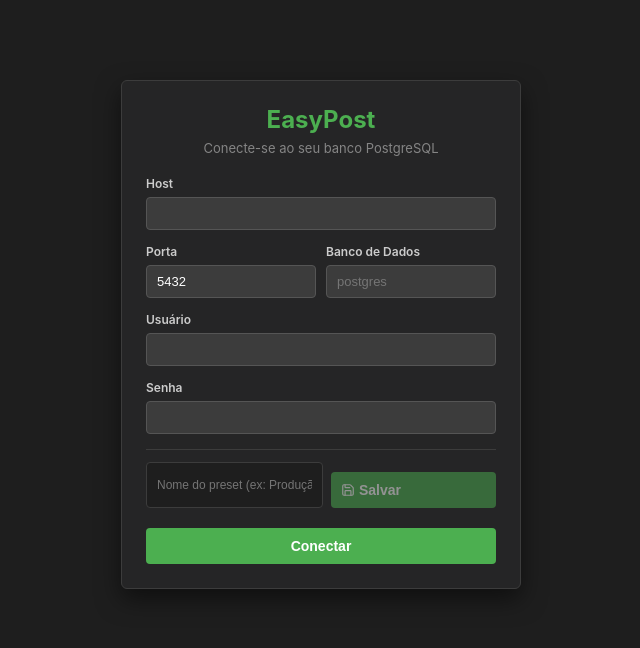
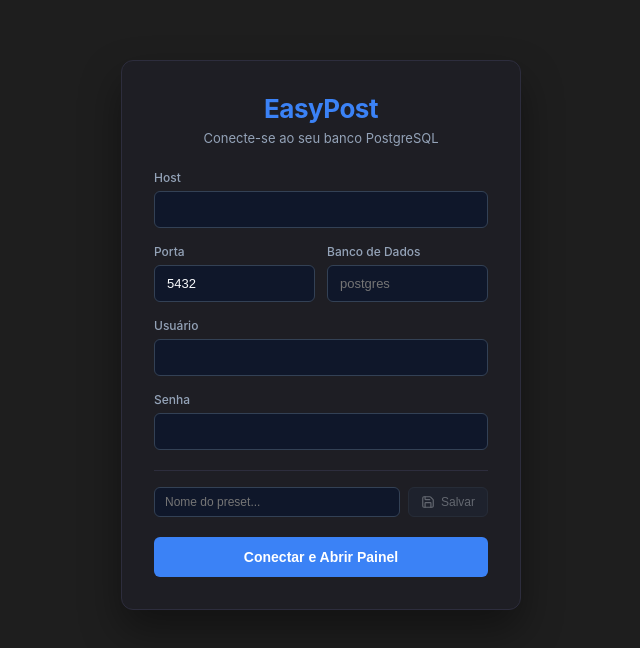
Before and after one commit to Math-1213/EasyDB, a React (Vite) app: page / in a window 1280 px wide. Shown: the top 648 px of the page, without its empty margins (319-959 px from the left). Built offline with nearby package versions, Linux system fonts and the light colour scheme.

Commit message:
feat: rework of connect and app screen

```diff
--- a/src-tauri/tauri.conf.json
+++ b/src-tauri/tauri.conf.json
@@ -13,8 +13,10 @@
     "windows": [
       {
         "title": "easypost",
-        "width": 800,
-        "height": 600
+        "width": 1200,
+        "height": 800,
+        "resizable": true,
+        "maximized": true
       }
     ],
     "security": {
--- a/src/App.css
+++ b/src/App.css
@@ -138,3 +138,111 @@
   display: flex;
   align-items: center;
 }
+
+.app-layout {
+  display: flex;
+  flex-direction: column;
+  height: 100vh;
+  width: 100vw;
+  overflow: hidden;
+}
+
+/* Barra superior de abas */
+.tabs-bar {
+  display: flex;
+  background-color: #0f172a;
+  border-bottom: 1px solid #1e293b;
+  padding-top: 4px;
+  padding-left: 8px;
+  gap: 2px;
+}
+
+/* Item de aba individual */
+.tab-item {
+  display: flex;
+  align-items: center;
+  gap: 8px;
+  background-color: #1e293b;
+  color: #94a3b8;
+  padding: 6px 12px;
+  border-radius: 6px 6px 0 0;
+  border: 1px solid #334155;
+  border-bottom: none;
+  font-size: 12px;
+  cursor: pointer;
+  max-width: 220px;
+  transition: all 0.15s ease;
+}
+
+.tab-item:hover {
+  background-color: #233044;
+  color: #e2e8f0;
+}
+
+.tab-item.active {
+  background-color: #1e1e24; /* Combina com o fundo do seu container/dashboard */
+  color: #3b82f6;
+  border-color: #2d2d3d;
+  font-weight: 500;
+}
+
+.tab-icon {
+  color: #64748b;
+}
+.tab-item.active .tab-icon {
+  color: #3b82f6;
+}
+
+.tab-title {
+  white-space: nowrap;
+  overflow: hidden;
+  text-overflow: ellipsis;
+}
+
+/* Botão de fechar aba */
+.btn-close-tab {
+  background: none;
+  border: none;
+  color: #64748b;
+  cursor: pointer;
+  display: flex;
+  align-items: center;
+  justify-content: center;
+  padding: 2px;
+  border-radius: 4px;
+}
+
+.btn-close-tab:hover {
+  background-color: rgba(239, 68, 68, 0.2);
+  color: #ef4444;
+}
+
+/* Botão de nova aba (+) */
+.tab-item-plus {
+  background: none;
+  border: none;
+  color: #64748b;
+  cursor: pointer;
+  display: flex;
+  align-items: center;
+  padding: 0 10px;
+  margin-bottom: 2px;
+  border-radius: 4px;
+}
+
+.tab-item-plus:hover,
+.tab-item-plus.active {
+  color: #3b82f6;
+  background-color: rgba(59, 130, 246, 0.1);
+}
+
+.main-content {
+  flex: 1;
+  overflow: hidden;
+  background-color: #1e1e24;
+}
+
+.dashboard-view {
+  padding: 24px;
+  color: #f8fafc;
+}
--- a/src/App.jsx
+++ b/src/App.jsx
@@ -1,16 +1,111 @@
 import { useState } from "react";
-import "./App.css";
-import ConnectScreen from "./Screens/Connect";
-import DashboardScreen from "./Screens/Dashboard";
+import ConnectScreen from "./Screens/Connect/index.jsx";
+import { Plus, X, Database } from "lucide-react";
+import DashboardScreen from "./Screens/Dashboard/index.jsx";
 
 function App() {
-  const [isConnected, setIsConnected] = useState(false);
+  const [tabs, setTabs] = useState([]);
+  const [activeTabId, setActiveTabId] = useState(null);
+  const [showConnect, setShowConnect] = useState(true);
 
-  if (isConnected) {
-    return <DashboardScreen onDisconnect={() => setIsConnected(false)} />;
-  }
+  // Auxiliar para gerar o título baseado na config
+  const generateTabTitle = (config) => {
+    const shortHost = config.host.split(".")[0] || config.host;
+    return `${config.database} (${config.user}@${shortHost})`;
+  };
 
-  return <ConnectScreen onConnectSuccess={() => setIsConnected(true)} />;
+  const handleNewConnection = (config) => {
+    const newTab = {
+      id: Date.now().toString(),
+      title: generateTabTitle(config),
+      config: config,
+    };
+
+    setTabs([...tabs, newTab]);
+    setActiveTabId(newTab.id);
+    setShowConnect(false);
+  };
+
+  // Nova função para atualizar os dados da aba dinamicamente
+  const handleUpdateTabConfig = (updatedConfig) => {
+    setTabs((prevTabs) =>
+      prevTabs.map((tab) =>
+        tab.id === activeTabId
+          ? {
+              ...tab,
+              title: generateTabTitle(updatedConfig),
+              config: updatedConfig,
+            }
+          : tab,
+      ),
+    );
+  };
+
+  const closeTab = (tabId, e) => {
+    e.stopPropagation();
+    const filteredTabs = tabs.filter((t) => t.id !== tabId);
+    setTabs(filteredTabs);
+
+    if (activeTabId === tabId) {
+      if (filteredTabs.length > 0) {
+        setActiveTabId(filteredTabs[filteredTabs.length - 1].id);
+      } else {
+        setShowConnect(true);
+      }
+    }
+  };
+
+  const activeTab = tabs.find((t) => t.id === activeTabId);
+
+  return (
+    <div className="app-layout">
+      {tabs.length > 0 && (
+        <div className="tabs-bar">
+          {tabs.map((tab) => (
+            <div
+              key={tab.id}
+              className={`tab-item ${activeTabId === tab.id && !showConnect ? "active" : ""}`}
+              onClick={() => {
+                setActiveTabId(tab.id);
+                setShowConnect(false);
+              }}
+            >
+              <Database size={14} className="tab-icon" />
+              <span className="tab-title">{tab.title}</span>
+              <button
+                className="btn-close-tab"
+                onClick={(e) => closeTab(tab.id, e)}
+              >
+                <X size={12} />
+              </button>
+            </div>
+          ))}
+
+          <button
+            className={`tab-item-plus ${showConnect ? "active" : ""}`}
+            onClick={() => setShowConnect(true)}
+            title="Nova Conexão"
+          >
+            <Plus size={16} />
+          </button>
+        </div>
+      )}
+
+      <div className="main-content">
+        {showConnect ? (
+          <ConnectScreen onConnectSuccess={handleNewConnection} />
+        ) : (
+          <div className="dashboard-view">
+            {/* Repassamos a config atual e a função que atualiza a aba */}
+            <DashboardScreen
+              config={activeTab?.config}
+              onUpdateTabConfig={handleUpdateTabConfig}
+            />
+          </div>
+        )}
+      </div>
+    </div>
+  );
 }
 
 export default App;
--- a/src/Screens/Connect/index.jsx
+++ b/src/Screens/Connect/index.jsx
@@ -1,6 +1,6 @@
 import { useState, useEffect } from "react";
 import { invoke } from "@tauri-apps/api/core";
-import { Save, Trash2 } from "lucide-react";
+import { Save, Trash2, X, Check } from "lucide-react";
 import "../../App.css";
 import "./styles.css";
 
@@ -16,8 +16,8 @@
   const [presetName, setPresetName] = useState("");
   const [status, setStatus] = useState("");
   const [loading, setLoading] = useState(false);
+  const [presetToDelete, setPresetToDelete] = useState(null);
 
-  // Carrega os presets salvos no localStorage ao iniciar
   useEffect(() => {
     const savedPresets = localStorage.getItem("easypost_presets");
     if (savedPresets) {
@@ -38,8 +38,9 @@
     try {
       const response = await invoke("connect_db", { config });
       setStatus(response);
+
       if (response === "Conectado com sucesso!") {
-        onConnectSuccess();
+        onConnectSuccess({ ...config });
       }
     } catch (error) {
       setStatus(`Erro: ${error}`);
@@ -48,7 +49,6 @@
     }
   };
 
-  // Salva o preset atual
   const handleSavePreset = (e) => {
     e.preventDefault();
     if (!presetName.trim()) return;
@@ -60,24 +60,20 @@
     };
 
     const updated = [...presets, newPreset];
-    setPresets(updated);
-    localStorage.setItem("easypost_presets", JSON.stringify(updated));
+    savePresetsList(updated);
     setPresetName("");
     setStatus(`Preset "${newPreset.name}" salvo!`);
   };
 
-  // Carrega as configurações de um preset selecionado
   const handleSelectPreset = (preset) => {
+    if (presetToDelete) return;
     setConfig({ ...preset.config });
     setStatus(`Preset "${preset.name}" carregado.`);
   };
 
-  // Deleta um preset
-  const handleDeletePreset = (id, e) => {
-    e.stopPropagation(); // Evita carregar o preset ao clicar em deletar
-    const updated = presets.filter((p) => p.id !== id);
-    setPresets(updated);
-    localStorage.setItem("easypost_presets", JSON.stringify(updated));
+  const savePresetsList = (newList) => {
+    setPresets(newList);
+    localStorage.setItem("easypost_presets", JSON.stringify(newList));
   };
 
   return (
@@ -85,27 +81,62 @@
       <h1>EasyPost</h1>
       <p>Conecte-se ao seu banco PostgreSQL</p>
 
-      {/* Painel de Presets Salvose */}
       {presets.length > 0 && (
         <div className="presets-section">
           <label className="preset-label">Presets Salvos</label>
           <div className="presets-list">
-            {presets.map((p) => (
+            {presets.map((p) => {
+              const isConfirming = presetToDelete === p.id;
+              return (
                 <div
                   key={p.id}
-                className="preset-badge"
+                  className={`preset-badge ${isConfirming ? "confirming" : ""}`}
                   onClick={() => handleSelectPreset(p)}
                 >
-                <span>{p.name}</span>
+                  <span>{isConfirming ? "Excluir?" : p.name}</span>
+
+                  {isConfirming ? (
+                    <div className="badge-confirm-actions">
                       <button
                         type="button"
-                  onClick={(e) => handleDeletePreset(p.id, e)}
+                        onClick={(e) => {
+                          e.stopPropagation();
+                          const updated = presets.filter(
+                            (item) => item.id !== p.id,
+                          );
+                          savePresetsList(updated);
+                          setPresetToDelete(null);
+                        }}
+                        className="btn-badge-confirm"
+                      >
+                        <Check size={12} />
+                      </button>
+                      <button
+                        type="button"
+                        onClick={(e) => {
+                          e.stopPropagation();
+                          setPresetToDelete(null);
+                        }}
+                        className="btn-badge-cancel"
+                      >
+                        <X size={12} />
+                      </button>
+                    </div>
+                  ) : (
+                    <button
+                      type="button"
+                      onClick={(e) => {
+                        e.stopPropagation();
+                        setPresetToDelete(p.id);
+                      }}
                       className="btn-delete-preset"
                     >
                       <Trash2 size={12} />
                     </button>
+                  )}
                 </div>
-            ))}
+              );
+            })}
           </div>
         </div>
       )}
@@ -131,7 +162,6 @@
               required
             />
           </div>
-
           <div className="form-group">
             <label>Banco de Dados</label>
             <input
@@ -164,11 +194,10 @@
           />
         </div>
 
-        {/* Campo para salvar o preset atual */}
         <div className="save-preset-container">
           <input
             type="text"
-            placeholder="Nome do preset (ex: Produção)..."
+            placeholder="Nome do preset..."
             value={presetName}
             onChange={(e) => setPresetName(e.target.value)}
             className="preset-name-input"
@@ -178,14 +207,13 @@
             onClick={handleSavePreset}
             disabled={!presetName.trim()}
             className="btn-save-preset"
-            title="Salvar campos atuais como Preset"
           >
             <Save size={14} /> Salvar
           </button>
         </div>
 
         <button type="submit" disabled={loading} className="btn-connect-main">
-          {loading ? "Conectando..." : "Conectar"}
+          {loading ? "Conectando..." : "Conectar e Abrir Painel"}
         </button>
       </form>
 
--- a/src/Screens/Connect/styles.css
+++ b/src/Screens/Connect/styles.css
@@ -1,118 +1,106 @@
 /* ==========================================================================
-   TELA DE LOGIN / CONEXÃO
+   TELA DE LOGIN / CONEXÃO (MODERNA AZUL)
    ========================================================================== */
 .login-container {
   max-width: 400px;
-  margin: 80px auto;
-  padding: 24px;
-  background: #252526;
-  border: 1px solid #3c3c3c;
-  border-radius: 6px;
-  box-shadow: 0 10px 25px rgba(0, 0, 0, 0.5);
+  margin: 60px auto;
+  padding: 32px;
+  background: #1e1e24;
+  border: 1px solid #2d2d3d;
+  border-radius: 12px;
+  box-shadow: 0 20px 40px rgba(0, 0, 0, 0.4);
 }
 
 .login-container h1 {
   margin-bottom: 6px;
-  color: #4caf50;
+  color: #3b82f6; /* Azul Moderno */
   text-align: center;
-  font-size: 24px;
+  font-size: 26px;
+  letter-spacing: -0.5px;
 }
 
 .login-container p {
   text-align: center;
-  color: #858585;
+  color: #94a3b8;
   font-size: 13px;
-  margin-bottom: 20px;
+  margin-bottom: 24px;
 }
 
 .form-group {
-  margin-bottom: 14px;
+  margin-bottom: 16px;
 }
 
 .form-group label {
   display: block;
   margin-bottom: 6px;
   font-size: 12px;
-  color: #cccccc;
-  font-weight: 600;
+  color: #94a3b8;
+  font-weight: 500;
 }
 
 .form-group input {
   width: 100%;
-  padding: 8px 10px;
-  background: #3c3c3c;
-  border: 1px solid #555;
-  border-radius: 4px;
-  color: #fff;
+  padding: 10px 12px;
+  background: #0f172a;
+  border: 1px solid #334155;
+  border-radius: 6px;
+  color: #f8fafc;
   font-size: 13px;
+  transition: all 0.2s ease;
 }
 
 .form-group input:focus {
-  border-color: #4caf50;
+  border-color: #3b82f6;
+  box-shadow: 0 0 0 2px rgba(59, 130, 246, 0.15);
   outline: none;
 }
 
-.login-container button {
-  width: 100%;
-  padding: 10px;
-  background: #4caf50;
-  border: none;
-  border-radius: 4px;
-  color: white;
-  font-weight: bold;
-  font-size: 14px;
-  cursor: pointer;
-  margin-top: 10px;
-  transition: background 0.2s;
-}
-
-.login-container button:hover {
-  background: #43a047;
-}
-
 .status-message {
-  margin-top: 15px;
-  padding: 10px;
-  background: #2d2d2d;
-  border-left: 4px solid #4caf50;
+  margin-top: 20px;
+  padding: 12px;
+  background: #0f172a;
+  border-left: 3px solid #3b82f6;
+  border-radius: 0 6px 6px 0;
   font-size: 13px;
-  color: #ccc;
+  color: #cbd5e1;
   word-break: break-all;
 }
 
 .form-group-row {
   display: flex;
-  gap: 10px;
+  gap: 12px;
 }
 
 .form-group-row .form-group {
   flex: 1;
 }
 
-/* CONTAINER DE PRESETS */
+/* ==========================================================================
+   CONTAINER DE PRESETS
+   ========================================================================== */
 .presets-section {
   width: 100%;
-  margin-bottom: 15px;
-  background-color: #1e1e1e;
-  padding: 10px;
-  border-radius: 6px;
-  border: 1px solid #3c3c3c;
+  margin-bottom: 20px;
+  background-color: #0f172a;
+  padding: 12px;
+  border-radius: 8px;
+  border: 1px solid #1e293b;
 }
 
 .preset-label {
   font-size: 11px;
-  color: #858585;
+  color: #64748b;
   text-transform: uppercase;
-  font-weight: bold;
+  font-weight: 600;
   display: block;
-  margin-bottom: 6px;
+  margin-bottom: 8px;
+  letter-spacing: 0.5px;
 }
 
 .presets-list {
   display: flex;
   flex-wrap: wrap;
-  gap: 8px;
-  margin-top: 6px;
+  gap: 6px;
 }
 
 .preset-badge {
@@ -120,21 +108,27 @@
   align-items: center;
   justify-content: space-between;
   gap: 8px;
-  background-color: #2d2d2d;
-  color: #e0e0e0;
-  padding: 4px 10px;
-  border-radius: 4px;
-  font-size: 13px;
+  background-color: #1e293b;
+  color: #e2e8f0;
+  padding: 0 10px;
+  border-radius: 6px;
+  font-size: 12px;
   cursor: pointer;
-  border: 1px solid #3c3c3c;
+  border: 1px solid #334155;
   transition: all 0.2s ease;
   height: 28px;
   box-sizing: border-box;
 }
 
-.preset-badge:hover {
-  background-color: #383838;
-  border-color: #4caf50;
+.preset-badge:hover:not(.confirming) {
+  background-color: #334155;
+  border-color: #3b82f6;
+}
+
+.preset-badge.confirming {
+  background-color: #451a1a;
+  border-color: #ef4444;
+  cursor: default;
 }
 
 .btn-delete-preset {
@@ -143,16 +137,46 @@
   justify-content: center;
   background: none;
   border: none;
-  color: #888;
+  color: #94a3b8;
   padding: 0;
-  margin: 0;
   cursor: pointer;
   height: 100%;
   transition: color 0.2s ease;
 }
 
 .btn-delete-preset:hover {
-  color: #ff4d4d;
+  color: #ef4444;
+}
+
+.badge-confirm-actions {
+  display: flex;
+  align-items: center;
+  gap: 6px;
+}
+
+.btn-badge-confirm,
+.btn-badge-cancel {
+  background: none;
+  border: none;
+  padding: 2px;
+  cursor: pointer;
+  display: flex;
+  align-items: center;
+  justify-content: center;
+  border-radius: 4px;
+}
+
+.btn-badge-confirm {
+  color: #ef4444;
+}
+.btn-badge-confirm:hover {
+  background-color: rgba(239, 68, 68, 0.2);
+}
+.btn-badge-cancel {
+  color: #94a3b8;
+}
+.btn-badge-cancel:hover {
+  background-color: rgba(255, 255, 255, 0.1);
 }
 
 .preset-badge span {
@@ -162,65 +186,116 @@
   line-height: 1;
 }
 
-/* SALVAR PRESET FORM */
+/* ==========================================================================
+   SALVAR PRESET FORM & BOTÕES
+   ========================================================================== */
 .save-preset-container {
   display: flex;
   gap: 8px;
-  margin: 15px 0 10px 0;
-  border-top: 1px solid #3c3c3c;
-  padding-top: 12px;
+  margin: 20px 0 12px 0;
+  border-top: 1px solid #2d2d3d;
+  padding-top: 16px;
 }
 
 .preset-name-input {
   flex: 1;
-  background-color: #1e1e1e;
-  border: 1px solid #3c3c3c;
-  border-radius: 4px;
+  background-color: #0f172a;
+  border: 1px solid #334155;
+  border-radius: 6px;
   color: white;
-  padding: 6px 10px;
+  padding: 0 10px;
   font-size: 12px;
   outline: none;
+  height: 30px;
+  transition: border-color 0.2s;
 }
 
 .preset-name-input:focus {
-  border-color: #4caf50;
+  border-color: #3b82f6;
 }
 
 .btn-save-preset {
-  background-color: #2d2d2d;
-  color: #ccc;
-  border: 1px solid #444;
+  background-color: #1e293b;
+  color: #cbd5e1;
+  border: 1px solid #334155;
   padding: 0 12px;
-  border-radius: 4px;
+  border-radius: 6px;
   font-size: 12px;
+  font-weight: 500;
   cursor: pointer;
   display: flex;
   align-items: center;
-  gap: 4px;
+  gap: 6px;
+  height: 30px;
+  box-sizing: border-box;
+  transition: all 0.2s;
 }
 
 .btn-save-preset:hover:not(:disabled) {
-  background-color: #383838;
+  background-color: #334155;
   color: #fff;
+  border-color: #475569;
 }
 
 .btn-save-preset:disabled {
-  opacity: 0.5;
+  opacity: 0.4;
   cursor: not-allowed;
 }
 
+/* Botão Conectar Principal */
 .btn-connect-main {
   width: 100%;
-  background-color: #4caf50;
+  background-color: #3b82f6;
   color: white;
   border: none;
-  padding: 10px;
-  border-radius: 4px;
-  font-weight: bold;
+  padding: 12px;
+  border-radius: 6px;
+  font-weight: 600;
+  font-size: 14px;
   cursor: pointer;
-  margin-top: 5px;
+  margin-top: 8px;
+  transition:
+    background 0.2s,
+    transform 0.1s;
 }
 
 .btn-connect-main:hover {
-  background-color: #43a047;
+  background-color: #2563eb;
 }
+
+.btn-connect-main:active {
+  transform: scale(0.98);
+}
+
+.drag-handle {
+  color: #64748b;
+  cursor: grab;
+  margin-right: -2px;
+  user-select: none;
+}
+
+.preset-badge:active {
+  cursor: grabbing;
+  opacity: 0.6;
+}
+
+.preset-badge.dragging {
+  opacity: 0.4;
+  border-style: dashed;
+}
+
+.preset-badge * {
+  pointer-events: none; /* Ignora interferência dos filhos no Drag and Drop */
+}
+
+/* Reativa o ponteiro apenas para os botões quando NÃO estiver arrastando */
+.preset-badge:not(.dragging) button {
+  pointer-events: auto;
+}
+
+/* Efeito visual enquanto arrasta */
+.preset-badge.dragging {
+  opacity: 0.4;
+  border: 1px dashed #3b82f6 !important;
+  background-color: #0f172a !important;
+}
--- a/src/Screens/Dashboard/index.jsx
+++ b/src/Screens/Dashboard/index.jsx
@@ -10,7 +10,7 @@
 import QueryDynamicScreen from "../QueryDynamicScreen";
 import UmlScreen from "../UmlScreen";
 
-function DashboardScreen({ onDisconnect }) {
+function DashboardScreen({ onDisconnect, config, onUpdateTabConfig }) {
   const [databases, setDatabases] = useState([]);
   const [currentDb, setCurrentDb] = useState("");
   const [tables, setTables] = useState([]);
@@ -67,6 +67,7 @@
 
   // Trata a alteração do banco no Select do Header
   const handleDatabaseChange = async (newDb) => {
+    const newConfig = { ...config, database: newDb };
     setLoading(true);
     setError("");
     try {
@@ -79,6 +80,7 @@
     } finally {
       setLoading(false);
     }
+    onUpdateTabConfig(newConfig);
   };
 
   const renderTabContent = () => {
```
Lines whose indentation alone changed are shown as unchanged.
